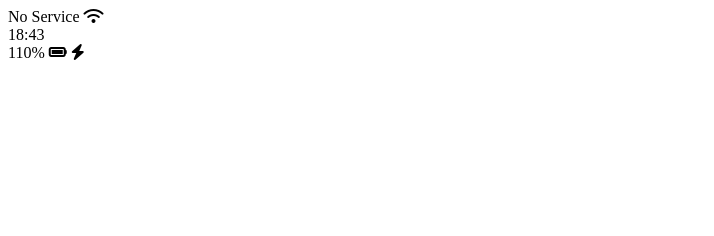
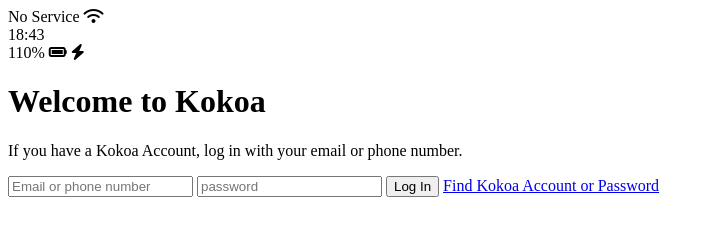
Before and after one commit to dlckdrjs/ARMY__Kokoa-clone, a plain HTML site: page index.html in a window 1280 px wide. Shown: the whole page, without its empty margins (0-714 px from the left). Drawn offline with Linux system fonts and the light colour scheme.

Commit message:
6.4 Sign Up Screen part Two

```diff
--- a/index.html
+++ b/index.html
@@ -22,6 +22,20 @@
       </div>
     </div>
 
+    <header class="welcome-header">
+      <h1 class="welcome-header__title">Welcome to Kokoa</h1>
+      <p class="welcome-header__text">
+        If you have a Kokoa Account, log in with your email or phone number.
+      </p>
+    </header>
+
+    <form id="login-form">
+      <input type="text" placeholder="Email or phone number" />
+      <input type="password" placeholder="password" />
+      <input type="submit" value="Log In" />
+      <a href="#">Find Kokoa Account or Password</a>
+    </form>
+
     <script
       src="https://kit.fontawesome.com/496c1ca3e6.js"
       crossorigin="anonymous"
```
